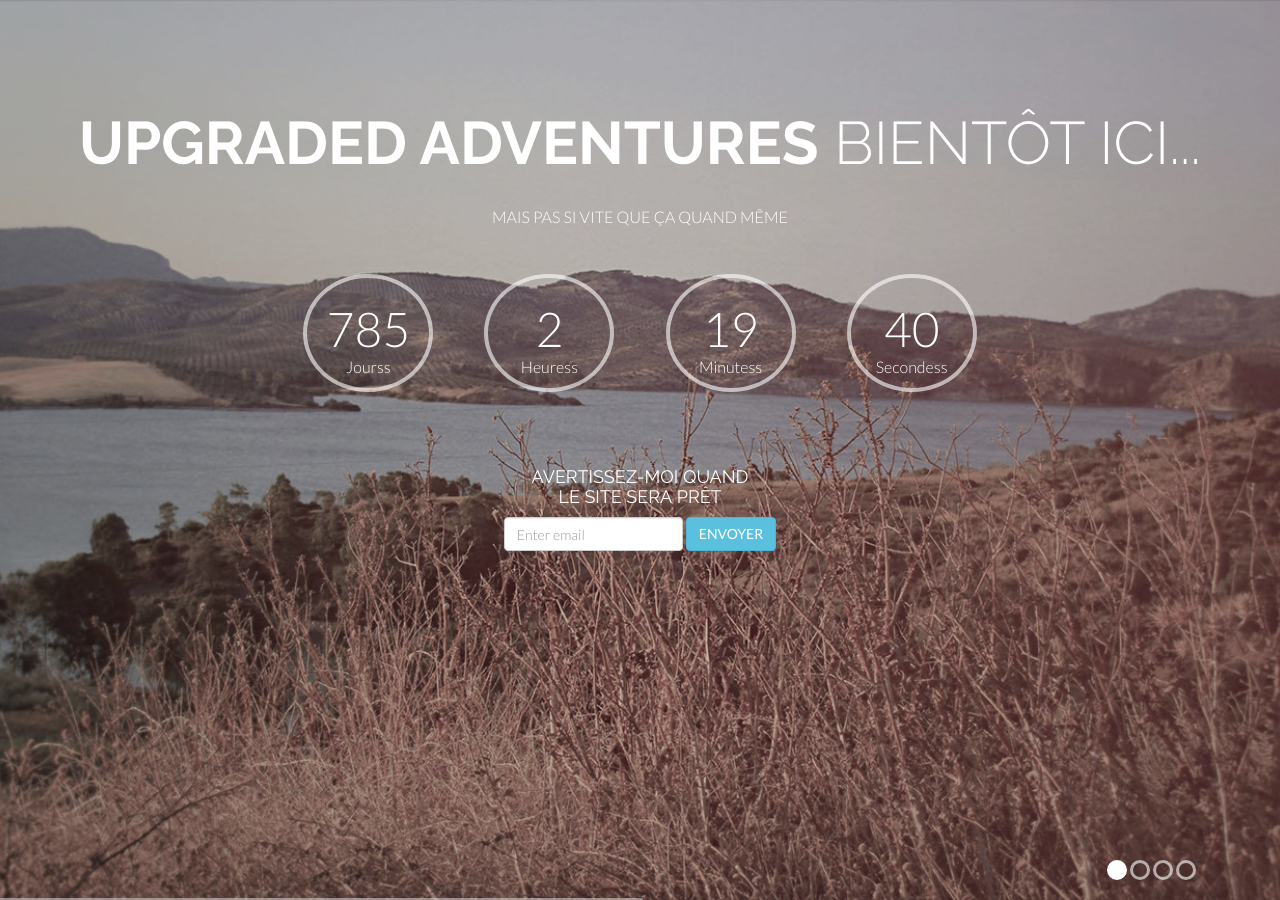
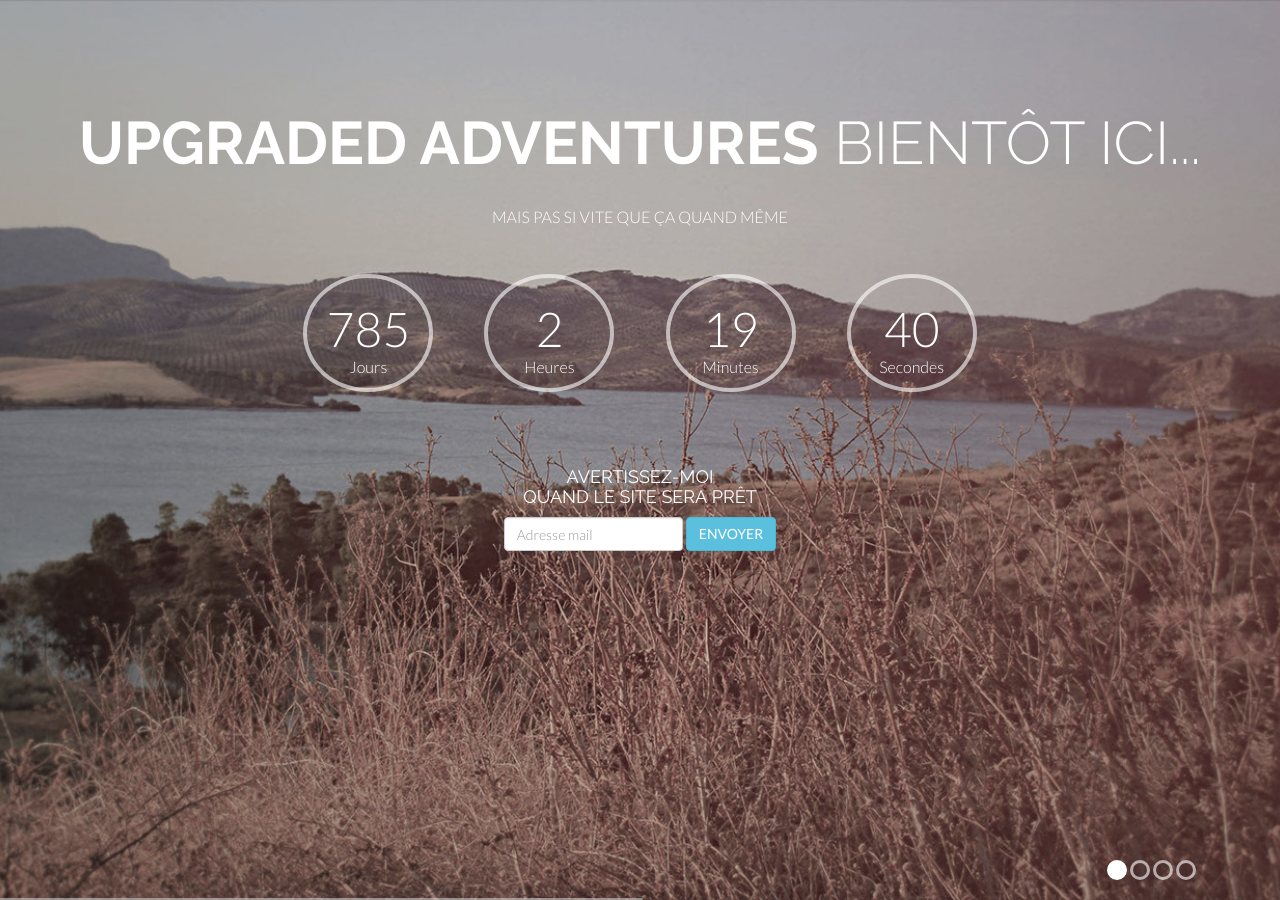
Before and after one commit to NicHub/upgraded-adventure, a Jekyll site: the page docs/index.html, which Jekyll copies as it is, in a window 1280 px wide. Built offline with Jekyll 4.4.1, drawn with Linux system fonts in a browser that asks for light colours; part of the change alters nothing that is shown.

Commit message:
traduction

```diff
--- a/docs/assets/js/soon/custom.js
+++ b/docs/assets/js/soon/custom.js
@@ -29,18 +29,18 @@ COMMING SOON PAGE
         else{
             var s = -now.getTimezoneOffset()*60 + (launch.getTime() - now.getTime())/1000;
             var d = Math.floor(s/86400);
-            days.html('<h1>'+d+'</h1><p>Jours'+(d>1?'s':''),'</p>');
+            days.html('<h1>'+d+'</h1><p>Jour'+(d>1?'s':''),'</p>');
             s -= d*86400;
 
             var h = Math.floor(s/3600);
-            hours.html('<h1>'+h+'</h1><p>Heures'+(h>1?'s':''),'</p>');
+            hours.html('<h1>'+h+'</h1><p>Heure'+(h>1?'s':''),'</p>');
             s -= h*3600;
 
             var m = Math.floor(s/60);
-            minutes.html('<h1>'+m+'</h1><p>Minutes'+(m>1?'s':''),'</p>');
+            minutes.html('<h1>'+m+'</h1><p>Minute'+(m>1?'s':''),'</p>');
 
             s = Math.floor(s-m*60);
-            seconds.html('<h1>'+s+'</h1><p>Secondes'+(s>1?'s':''),'</p>');
+            seconds.html('<h1>'+s+'</h1><p>Seconde'+(s>1?'s':''),'</p>');
             setTimeout(setDate, 1000);
 
             message.html('MAIS PAS SI VITE QUE ÇA QUAND MÊME');
--- a/docs/index.html
+++ b/docs/index.html
@@ -39,11 +39,11 @@
                     </div>
                     <!-- END TIMER -->
                     <div class="col-lg-4 col-lg-offset-4 mt centered">
-                        <h4>AVERTISSEZ-MOI QUAND<br/>LE SITE SERA PRÊT</h4>
+                        <h4>AVERTISSEZ-MOI<br/>QUAND LE SITE SERA PRÊT</h4>
                         <form class="form-inline" role="form">
                             <div class="form-group">
-                                <label class="sr-only" for="exampleInputEmail2">Adresse mail</label>
-                                <input type="email" class="form-control" id="exampleInputEmail2" placeholder="Enter email">
+                                <label class="sr-only" for="exampleInputEmail2">Email address</label>
+                                <input type="email" class="form-control" id="exampleInputEmail2" placeholder="Adresse mail">
                             </div>
                             <button type="submit" class="btn btn-info">ENVOYER</button>
                         </form>
```
